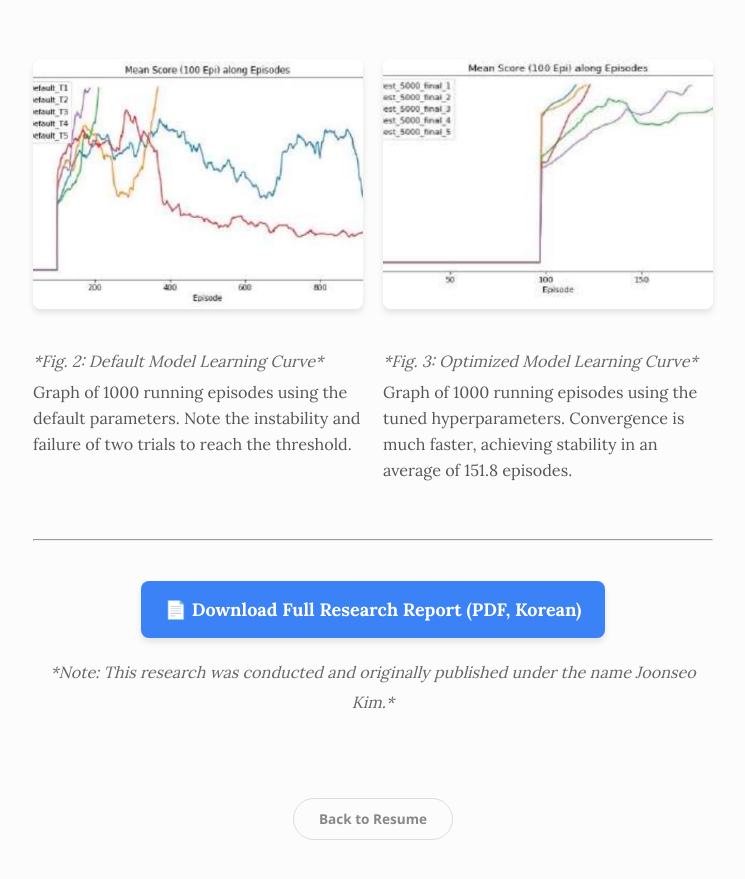
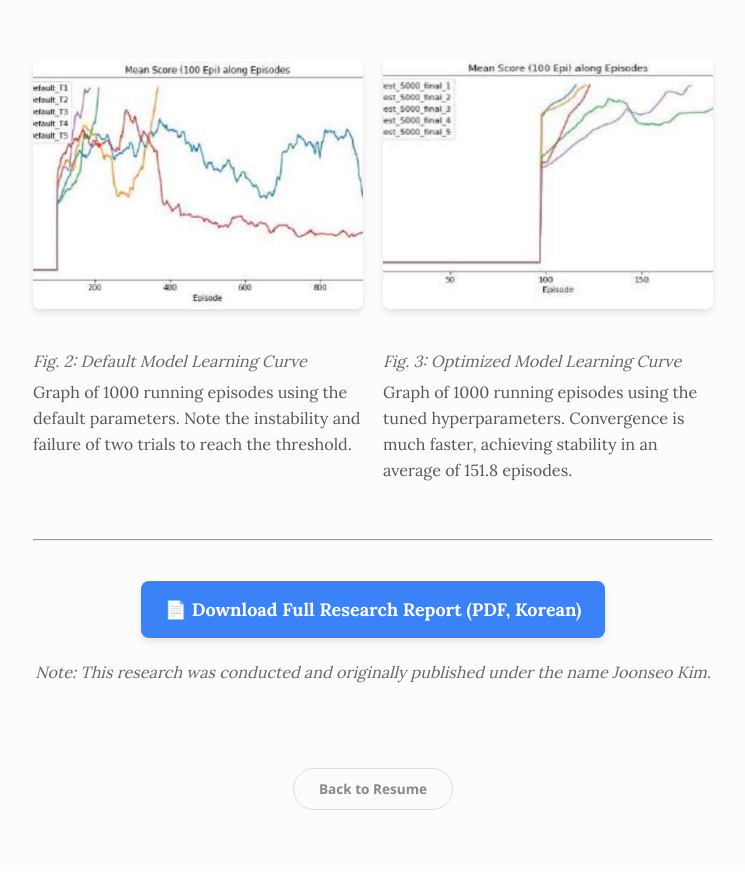
Before and after one commit to joonseokym/joonseokym.github.io, a Jekyll site: the page built from _posts/2019-09-01-ddqn-optimization.md, in a window 1280 px wide and 900 px high, scrolled down 2098 px. Shown: the top 879 px of the window, without its empty margins (267-1012 px from the left). Built offline with Jekyll 4.4.1, drawn with Linux system fonts in a browser that asks for light colours; some of the changed text lies outside the part shown.

Commit message:
fix: remove literal asterisks from post captions and notes
Co-Authored-By: Claude Opus 5.5 <noreply@anthropic.com>

```diff
--- a/_posts/2019-09-01-ddqn-optimization.md
+++ b/_posts/2019-09-01-ddqn-optimization.md
@@ -19,7 +19,7 @@ Implemented a DDQN algorithm using Keras and the OpenAI Gym CartPole environment
 <div style="text-align: center; margin-top: 20px; margin-bottom: 30px;">
   <img src="{{ '/_assets/photos/PreURP/Fig1.jpeg' | relative_url }}" alt="CartPole Simulation Environment" style="width: 50%; border-radius: 8px; cursor: zoom-in; box-shadow: 0 4px 6px rgba(0,0,0,0.1); transition: transform 0.2s;" onmouseover="this.style.transform='scale(1.02)'" onmouseout="this.style.transform='scale(1)'" onclick="openModal('{{ '/_assets/photos/PreURP/Fig1.jpeg' | relative_url }}')">
   <p style="font-size: 0.9em; color: #555; margin-top: 15px; line-height: 1.6; text-align: center; max-width: 80%; margin-left: auto; margin-right: auto;">
-    <span style="display: block; font-style: italic; color: #666; margin-bottom: 5px;">*Fig. 1: CartPole Simulation Environment*</span>
+    <span style="display: block; font-style: italic; color: #666; margin-bottom: 5px;">Fig. 1: CartPole Simulation Environment</span>
     The OpenAI Gym CartPole environment where the DDQN agent was trained to balance the pole by applying lateral forces to the cart.
   </p>
 </div>
@@ -34,14 +34,14 @@ Evaluated the optimized DDQN model against the default model over 1,000 episodes
   <div style="flex: 1; text-align: center;">
     <img src="{{ '/_assets/photos/PreURP/Fig2.jpeg' | relative_url }}" alt="Default Model Performance" style="width: 100%; height: 250px; object-fit: cover; border-radius: 8px; cursor: zoom-in; box-shadow: 0 4px 6px rgba(0,0,0,0.1); transition: transform 0.2s;" onmouseover="this.style.transform='scale(1.02)'" onmouseout="this.style.transform='scale(1)'" onclick="openModal('{{ '/_assets/photos/PreURP/Fig2.jpeg' | relative_url }}')">
     <p style="font-size: 0.9em; color: #555; margin-top: 15px; line-height: 1.6; text-align: left;">
-      <span style="display: block; font-style: italic; color: #666; margin-bottom: 5px;">*Fig. 2: Default Model Learning Curve*</span>
+      <span style="display: block; font-style: italic; color: #666; margin-bottom: 5px;">Fig. 2: Default Model Learning Curve</span>
       Graph of 1000 running episodes using the default parameters. Note the instability and failure of two trials to reach the threshold.
     </p>
   </div>
   <div style="flex: 1; text-align: center;">
     <img src="{{ '/_assets/photos/PreURP/Fig3.jpeg' | relative_url }}" alt="Optimized Model Performance" style="width: 100%; height: 250px; object-fit: cover; border-radius: 8px; cursor: zoom-in; box-shadow: 0 4px 6px rgba(0,0,0,0.1); transition: transform 0.2s;" onmouseover="this.style.transform='scale(1.02)'" onmouseout="this.style.transform='scale(1)'" onclick="openModal('{{ '/_assets/photos/PreURP/Fig3.jpeg' | relative_url }}')">
     <p style="font-size: 0.9em; color: #555; margin-top: 15px; line-height: 1.6; text-align: left;">
-      <span style="display: block; font-style: italic; color: #666; margin-bottom: 5px;">*Fig. 3: Optimized Model Learning Curve*</span>
+      <span style="display: block; font-style: italic; color: #666; margin-bottom: 5px;">Fig. 3: Optimized Model Learning Curve</span>
       Graph of 1000 running episodes using the tuned hyperparameters. Convergence is much faster, achieving stability in an average of 151.8 episodes.
     </p>
   </div>
```
Also changed, not shown: other parts of _posts/2019-09-01-ddqn-optimization.md (+1 -1 lines), _posts/2019-04-01-landing-gear.md (+4 -4 lines), _posts/2021-04-01-twisted-string-cpm.md (+2 -2 lines), _posts/2023-12-01-shuttlecock-sweeper.md (+4 -4 lines), _posts/2024-12-02-pmmg-sensor.md (+5 -5 lines).
